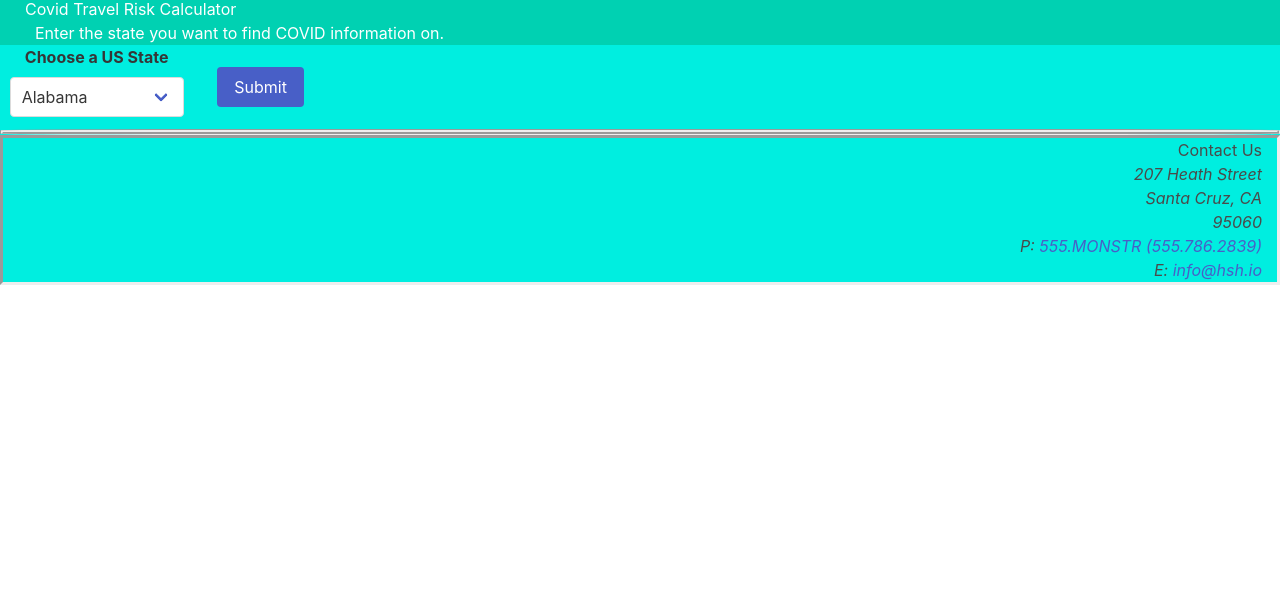
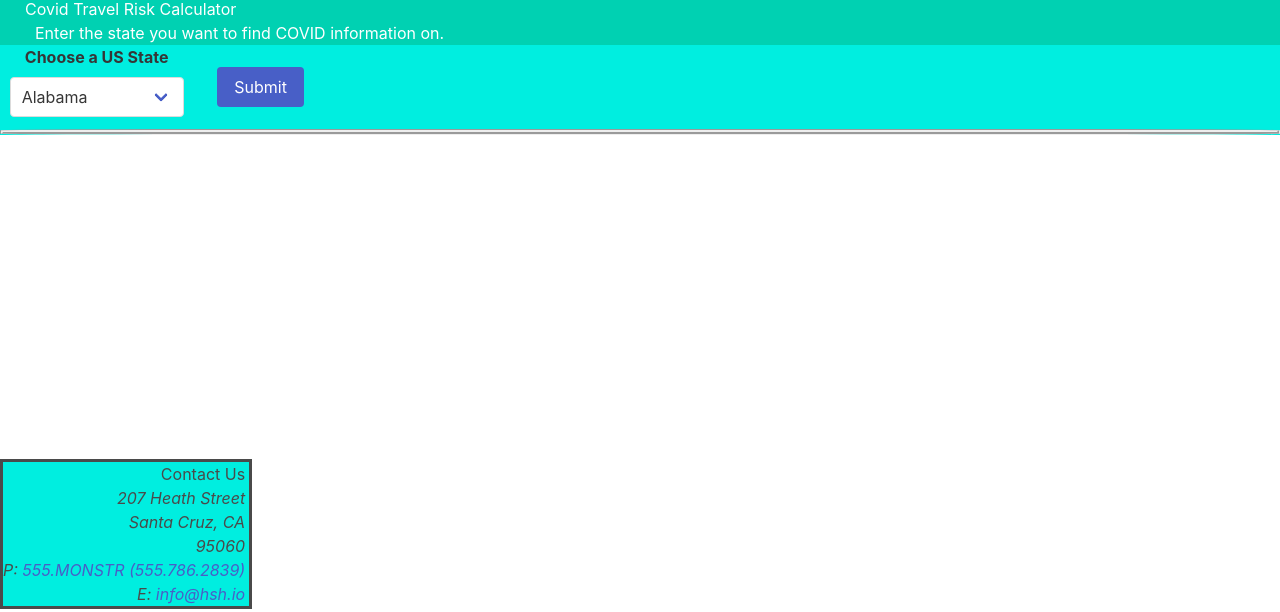
Before and after one commit to perkthong/monstersafe, a plain HTML site: page index.html in a window 1280 px wide. Shown: the part 188-800 px from the top of the page. Drawn offline with nearby package versions, Linux system fonts and the light colour scheme.

```diff
--- a/assets/css/style.css
+++ b/assets/css/style.css
@@ -15,7 +15,7 @@ border-radius: 15%;
     padding-left: 45px;
     border: groove;
     border-radius: 20%;
-    background-color: white;
+    background-color: whitesmoke;
     text-align: center;
 }
 
@@ -37,7 +37,10 @@ label {
 }
 
 .contact-info {
-    padding-right: 15px;
     text-align: right;
-    border-style: inset;
+    border-style: solid;
+    padding-right: 4px;
+    position: fixed;
+    bottom: 3px;
+    background-color: #00eee0;
 }
```
Also changed, not shown: 1 other file.
